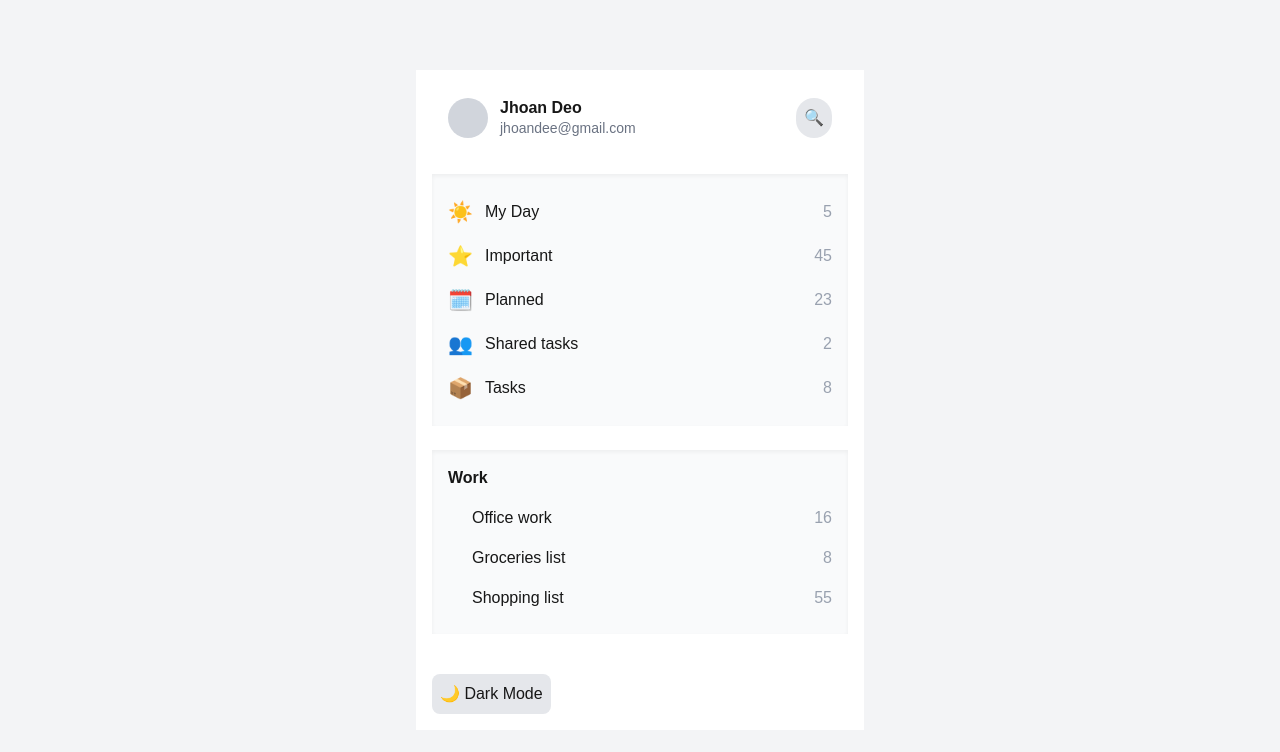
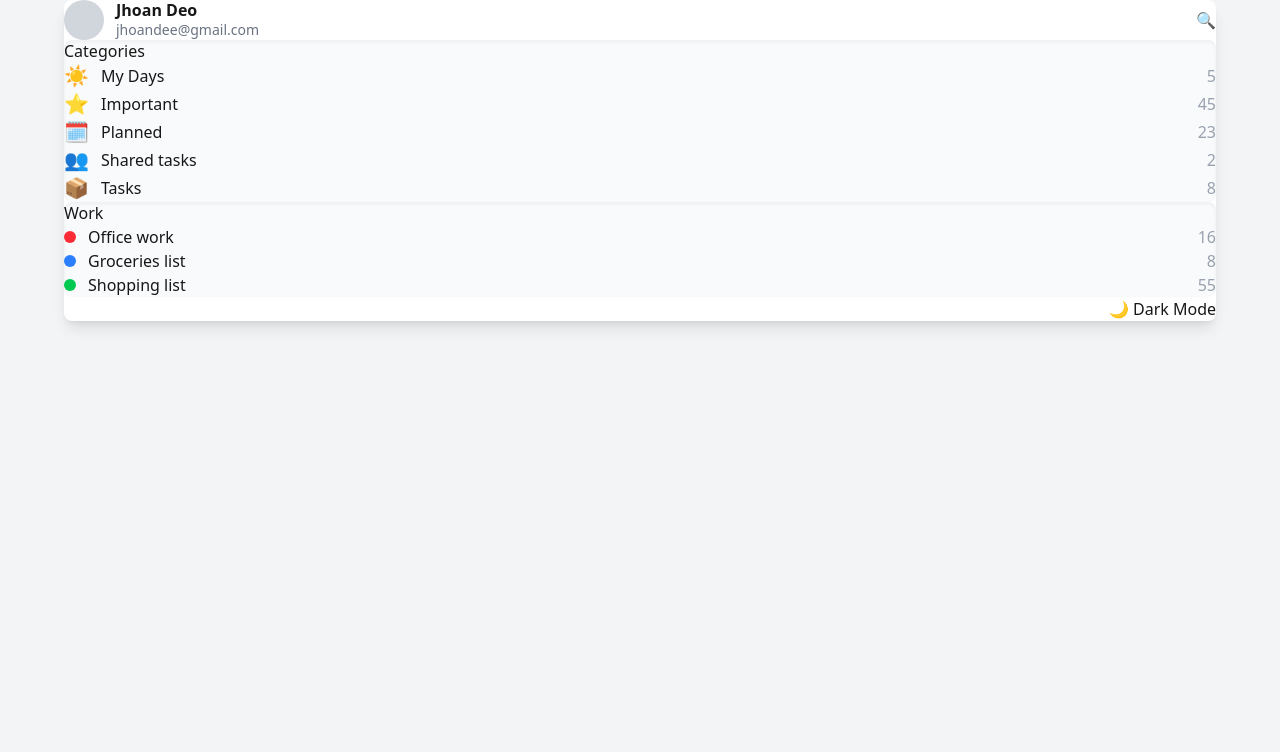
Before and after one commit to K3vwe/todo-ui, a Next.js app: page / in a window 1280 px wide. Shown: the top 752 px of the page. Built offline with nearby package versions, Linux system fonts and the light colour scheme.

Commit message:
Create a minimal frontend single page UI

```diff
--- a/app/globals.css
+++ b/app/globals.css
@@ -1,34 +1,44 @@
 @import "tailwindcss";
-@tailwind base;
-@tailwind components;
+@import "tailwindcss/preflight";
 @tailwind utilities;
 
+/* Light theme variables */
 :root {
   --background: #ffffff;
   --foreground: #171717;
+  --primary: #2563eb;
+  --secondary: #4b5563;
+
+  --color-background: var(--background);
+  --color-foreground: var(--foreground);
 }
 
-@theme inline {
-  --color-background: var(--background);
-  --color-foreground: var(--foreground);
-  --font-sans: var(--font-geist-sans);
-  --font-mono: var(--font-geist-mono);
+/* Dark theme variables — toggled by .dark class */
+.dark {
+  --background: #0a0a0a;
+  --foreground: #ededed;
+  --primary: #3b82f6;
+  --secondary: #9ca3af;
 }
 
-@media (prefers-color-scheme: dark) {
-  :root {
-    --background: #0a0a0a;
-    --foreground: #ededed;
-  }
+/* Apply to document */
+html,
+body {
+  background-color: var(--background);
+  color: var(--foreground);
+  font-family: var(--font-sans, sans-serif);
+  transition: background-color 0.3s ease, color 0.3s ease;
 }
 
-body {
-  background: var(--background);
-  color: var(--foreground);
-  font-family: Arial, Helvetica, sans-serif;
+/* Optional utilities for CSS variable-based colors */
+.bg-primary {
+  background-color: var(--primary);
+}
+.bg-secondary {
+  background-color: var(--secondary);
 }
 
-/* smooth transitions */
+/* Smooth transitions for all elements */
 * {
-  transition: background 0.25s, color 0.25s;
+  transition: background-color 0.1s ease, color 0.1s ease;
 }
--- a/app/page.tsx
+++ b/app/page.tsx
@@ -6,29 +6,40 @@ import ThemeToggle from "@/components/ThemeToggle";
 
 const Home: React.FC = () => {
   return (
-    <div className="min-h-screen flex items-center justify-center px-4 py-10 bg-gray-100 dark:bg-gray-900">
-      <div className="w-full max-w-sm md:max-w-md bg-white dark:bg-gray-800 rounded-card shadow-soft dark:shadow-softLight p-4">
-        <ProfileHeader />
+    <div className="min-h-screen flex flex-col items-center bg-gray-100 dark:bg-gray-900 px-4 md:px-10 py-10">
+      {/* Main Container */}
+      <div className="w-full max-w-6xl bg-white dark:bg-gray-800 rounded-lg shadow-lg p-8 space-y-8">
 
-        <div className="mt-6 bg-gray-50 dark:bg-gray-700 p-4 rounded-card shadow-inner">
-          <CategoryCard icon="☀️" label="My Day" count={5} />
+        {/* Profile */}
+        <ProfileHeader name="Jhoan Deo" email="jhoandee@gmail.com" />
+
+        {/* Categories Section */}
+        <div className="bg-gray-50 dark:bg-gray-700 p-6 md:p-8 rounded-lg shadow-inner space-y-4">
+          <h2 className="text-xl font-semibold mb-2">Categories</h2>
+          <div className="space-y-4">
+            <CategoryCard icon="☀️" label="My Days" count={5} />
             <CategoryCard icon="⭐" label="Important" count={45} />
             <CategoryCard icon="🗓️" label="Planned" count={23} />
             <CategoryCard icon="👥" label="Shared tasks" count={2} />
             <CategoryCard icon="📦" label="Tasks" count={8} />
           </div>
+        </div>
 
-        <div className="mt-6 bg-gray-50 dark:bg-gray-700 p-4 rounded-card shadow-inner">
-          <p className="font-semibold mb-2">Work</p>
-
+        {/* Work Section */}
+        <div className="bg-gray-50 dark:bg-gray-700 p-6 md:p-8 rounded-lg shadow-inner space-y-4">
+          <h2 className="text-xl font-semibold mb-2">Work</h2>
+          <div className="space-y-4">
             <WorkCard label="Office work" count={16} color="red" />
             <WorkCard label="Groceries list" count={8} color="blue" />
             <WorkCard label="Shopping list" count={55} color="green" />
           </div>
+        </div>
 
-        <div className="mt-6">
+        {/* Theme Toggle */}
+        <div className="flex justify-end">
           <ThemeToggle />
         </div>
+
       </div>
     </div>
   );
--- a/components/CategoryCard.tsx
+++ b/components/CategoryCard.tsx
@@ -1,7 +1,7 @@
-import React from "react";
+import React, { ReactNode } from "react";
 
 interface CategoryCardProps {
-  icon: React.ReactNode; // for JSX icons or emojis
+  icon: ReactNode; // emoji, string, or React component
   label: string;
   count: number;
 }
@@ -19,5 +19,4 @@ const CategoryCard: React.FC<CategoryCardProps> = ({ icon, label, count }) => {
 };
 
 export default CategoryCard;
-
 // next: show a version where icon can accept multiple types safely (like emoji, string, or React component),
--- a/components/ProfileHeader.tsx
+++ b/components/ProfileHeader.tsx
@@ -1,21 +1,36 @@
-const ProfileHeader: React.FC = () => {
+import React from "react";
+
+interface ProfileHeaderProps {
+  name: string;
+  email: string;
+  profileImage?: string; // optional URL for the profile picture
+}
+
+const ProfileHeader: React.FC<ProfileHeaderProps> = ({ name, email, profileImage }) => {
   return (
     <div className="flex items-center justify-between px-4 py-3">
       <div className="flex items-center gap-3">
-        <div className="w-10 h-10 rounded-full bg-gray-300 dark:bg-gray-700" />
+        {profileImage ? (
+          <img
+            src={profileImage}
+            alt={`${name} profile`}
+            className="w-10 h-10 rounded-full object-cover"
+          />
+        ) : (
+          <div className="w-10 h-10 rounded-full bg-gray-300 dark:bg-gray-700" />
+        )}
         <div className="leading-tight">
-          <p className="font-semibold">Jhoan Deo</p>
-          <p className="text-sm text-gray-500 dark:text-gray-400">jhoandee@gmail.com</p>
+          <p className="font-semibold">{name}</p>
+          <p className="text-sm text-gray-500 dark:text-gray-400">{email}</p>
         </div>
       </div>
-      <button className="p-2 rounded-full bg-gray-200 dark:bg-gray-700">
-        🔍
-      </button>
+      <button className="p-2 rounded-full bg-gray-200 dark:bg-gray-700">🔍</button>
     </div>
   );
 };
 
 export default ProfileHeader;
 
+
 // next: show a minimal way to convert your component to proper TSX with props so it’s fully typed and reusable.
 // next2: show a version where the profile picture is dynamic too, keeping it fully typed
--- a/components/ThemeToggle.tsx
+++ b/components/ThemeToggle.tsx
@@ -1,18 +1,13 @@
 "use client";
 
-import { useState, useEffect } from "react";
+import { useTheme } from "@/hooks/useTheme";
 
 const ThemeToggle: React.FC = () => {
-  // Type theme explicitly
-  const [theme, setTheme] = useState<"light" | "dark">("light");
-
-  useEffect(() => {
-    document.documentElement.classList.toggle("dark", theme === "dark");
-  }, [theme]);
+  const { theme, toggleTheme } = useTheme();
 
   return (
     <button
-      onClick={() => setTheme(theme === "light" ? "dark" : "light")}
+      onClick={toggleTheme}
       className="mt-4 p-2 rounded-lg bg-gray-200 dark:bg-gray-700"
     >
       {theme === "light" ? "🌙 Dark Mode" : "☀️ Light Mode"}
@@ -21,7 +16,3 @@ const ThemeToggle: React.FC = () => {
 };
 
 export default ThemeToggle;
-
-// next:
-// I can also show a version that saves the theme in localStorage
-// while keeping it fully typed—this is very common in real projects
--- a/components/WorkCard.tsx
+++ b/components/WorkCard.tsx
@@ -1,6 +1,6 @@
 import React from "react";
 
-// Restrict color to valid Tailwind colors
+// Only allow these Tailwind colors
 type TailwindColor = "red" | "green" | "blue" | "yellow" | "purple" | "indigo" | "pink";
 
 interface WorkCardProps {
@@ -9,9 +9,19 @@ interface WorkCardProps {
   color: TailwindColor;
 }
 
+// Map each allowed color to its Tailwind class
+const colorMap: Record<TailwindColor, string> = {
+  red: "bg-red-500",
+  green: "bg-green-500",
+  blue: "bg-blue-500",
+  yellow: "bg-yellow-500",
+  purple: "bg-purple-500",
+  indigo: "bg-indigo-500",
+  pink: "bg-pink-500",
+};
+
 const WorkCard: React.FC<WorkCardProps> = ({ label, count, color }) => {
-  // Map color prop to Tailwind class
-  const colorClass = `bg-${color}-500`;
+  const colorClass = colorMap[color];
 
   return (
     <div className="flex items-center justify-between py-2">
@@ -26,7 +36,6 @@ const WorkCard: React.FC<WorkCardProps> = ({ label, count, color }) => {
 
 export default WorkCard;
 
-
 // // usage
 // <WorkCard label="Completed" count={12} color="green" />
 // <WorkCard label="Pending" count={5} color="red" />
--- /dev/null
+++ b/hooks/useTheme.ts
@@ -0,0 +1,70 @@
+import { useState, useEffect, useCallback } from "react";
+
+export type Theme = "light" | "dark";
+
+export function useTheme(initialTheme: Theme = "light") {
+  const [theme, setTheme] = useState<Theme>(initialTheme);
+
+  // Initialize theme from localStorage or system preference
+  useEffect(() => {
+    if (typeof window === "undefined") return; // SSR guard
+
+    const storedTheme = localStorage.getItem("theme") as Theme | null;
+    if (storedTheme) {
+      setTheme(storedTheme);
+    } else {
+      const prefersDark = window.matchMedia("(prefers-color-scheme: dark)").matches;
+      setTheme(prefersDark ? "dark" : "light");
+    }
+  }, []);
+
+  // Apply theme to <html> and persist
+  useEffect(() => {
+    if (typeof window === "undefined") return;
+    const root = document.documentElement;
+    root.classList.toggle("dark", theme === "dark");
+    localStorage.setItem("theme", theme);
+  }, [theme]);
+
+  // Listen to system preference changes dynamically
+  useEffect(() => {
+    if (typeof window === "undefined") return;
+
+    const mediaQuery = window.matchMedia("(prefers-color-scheme: dark)");
+
+    const handleChange = (e: MediaQueryListEvent) => {
+      // Only update theme if user has not manually chosen a theme
+      const storedTheme = localStorage.getItem("theme");
+      if (!storedTheme) {
+        setTheme(e.matches ? "dark" : "light");
+      }
+    };
+
+    // Modern browsers support addEventListener
+    if (mediaQuery.addEventListener) {
+      mediaQuery.addEventListener("change", handleChange);
+    } else {
+      // Fallback for older browsers
+      mediaQuery.addListener(handleChange);
+    }
+
+    return () => {
+      if (mediaQuery.removeEventListener) {
+        mediaQuery.removeEventListener("change", handleChange);
+      } else {
+        mediaQuery.removeListener(handleChange);
+      }
+    };
+  }, []);
+
+  // Toggle theme manually
+  const toggleTheme = useCallback(() => {
+    setTheme((prev) => {
+      const next = prev === "light" ? "dark" : "light";
+      localStorage.setItem("theme", next); // persist manual choice
+      return next;
+    });
+  }, []);
+
+  return { theme, setTheme, toggleTheme };
+}
```
Also changed, not shown: 1 other file (tests, documents, lock files or other folders). Lines whose indentation alone changed are shown as unchanged.
